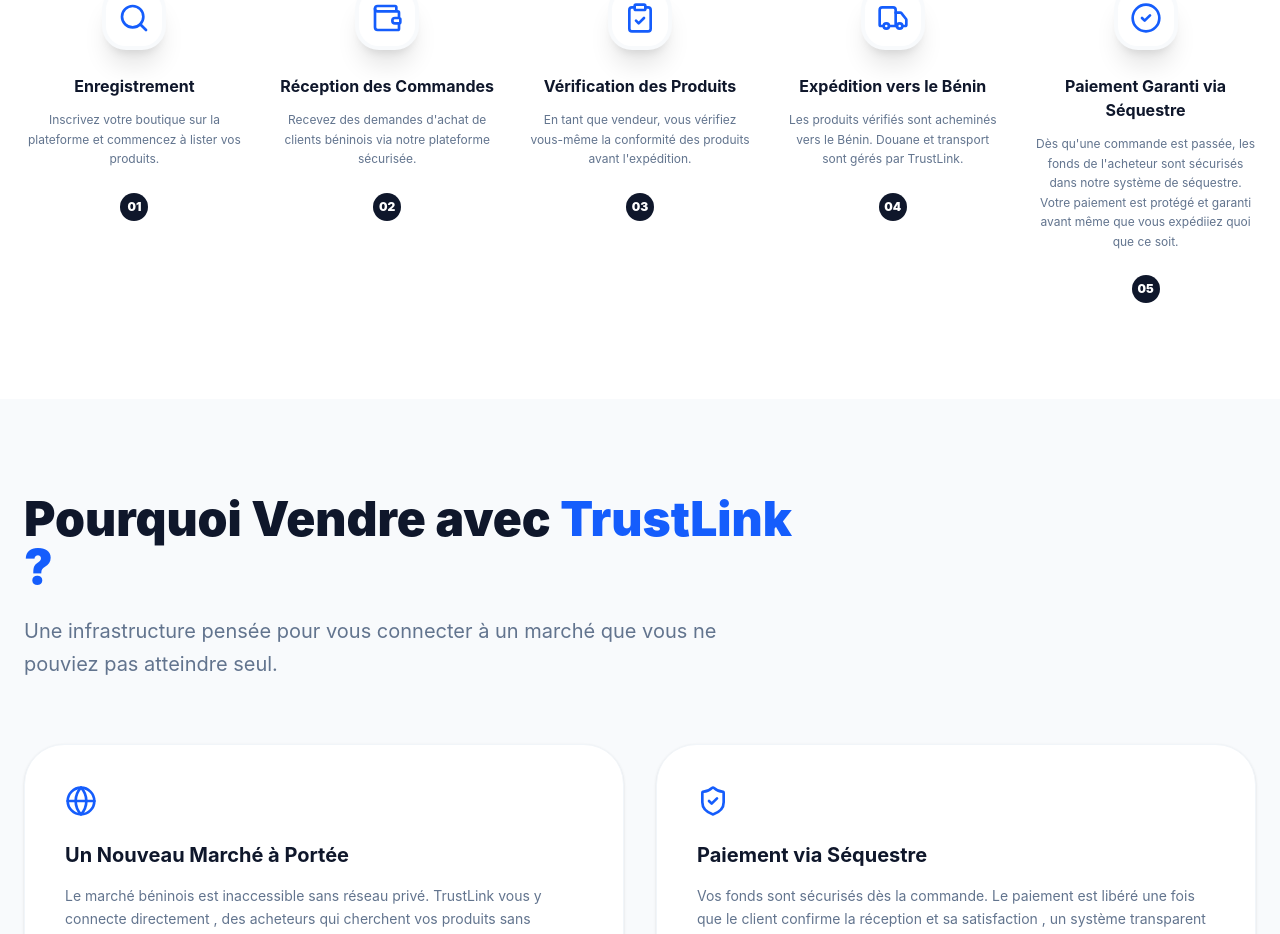
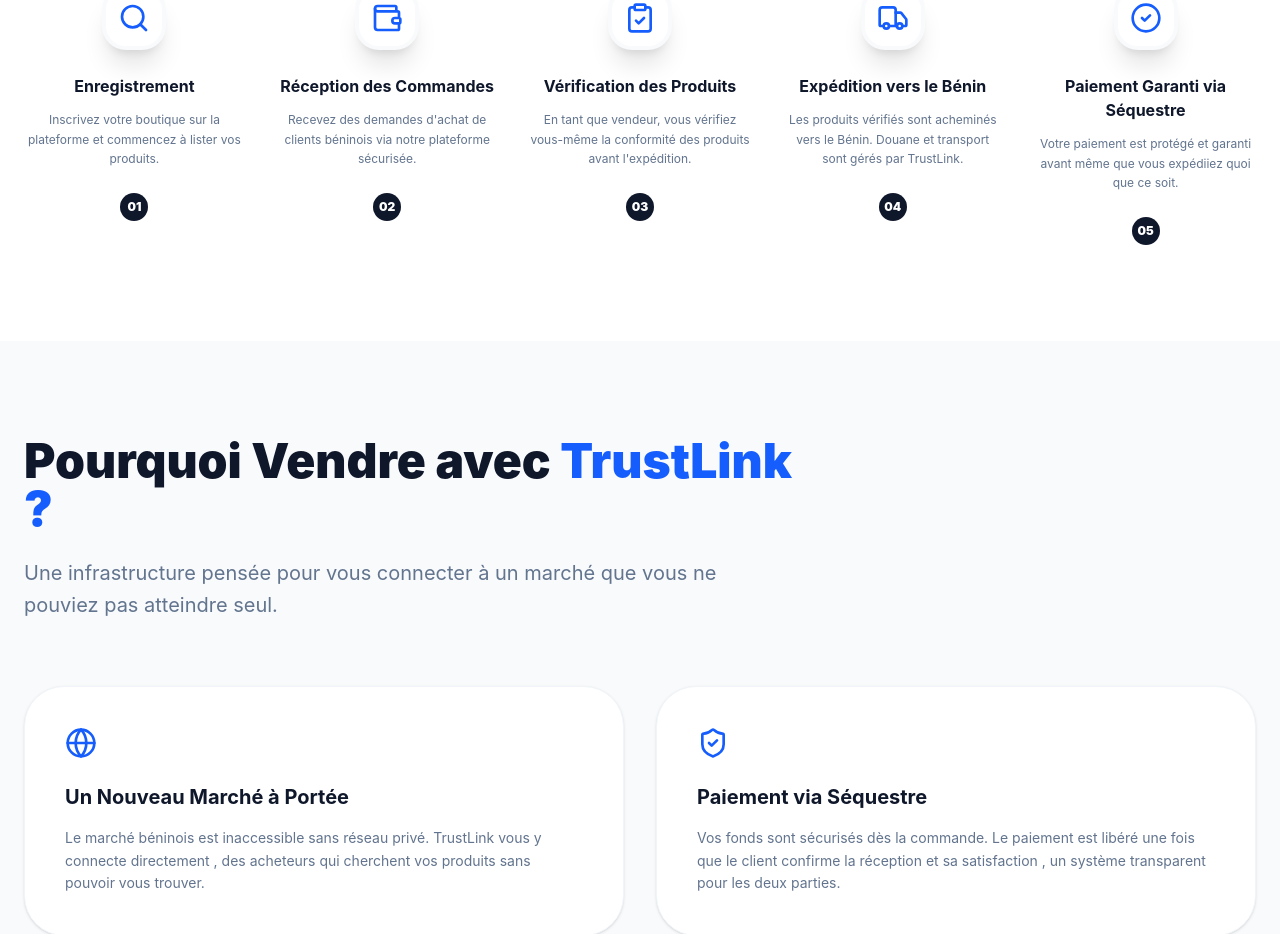
Before and after one commit to AGONGBONONTobi/Sellers_Web_App, a React (Vite) app: page / in a window 1280 px wide. Shown: the part 1200-2134 px from the top of the page. Built offline with nearby package versions, Linux system fonts and the light colour scheme.

Commit message:
feat: changing the text

```diff
--- a/src/components/HowItWorks.tsx
+++ b/src/components/HowItWorks.tsx
@@ -34,7 +34,7 @@
       {
         icon: <CheckCircle2 className="text-blue-600" size={32} />,
         title: "Paiement Garanti via Séquestre",
-desc: "Dès qu'une commande est passée, les fonds de l'acheteur sont sécurisés dans notre système de séquestre. Votre paiement est protégé et garanti avant même que vous expédiiez quoi que ce soit."}
+desc: "Votre paiement est protégé et garanti avant même que vous expédiiez quoi que ce soit."}
     ]
   },
   en: {
@@ -64,7 +64,7 @@
       {
         icon: <CheckCircle2 className="text-blue-600" size={32} />,
         title: "Guaranteed Payment via Escrow",
-        desc: "As soon as an order is placed, the buyer's funds are secured in our escrow system. Your payment is protected and guaranteed before you even ship anything."
+        desc: "Your payment is protected and guaranteed before you even ship anything."
       }
     ]
   }
```
